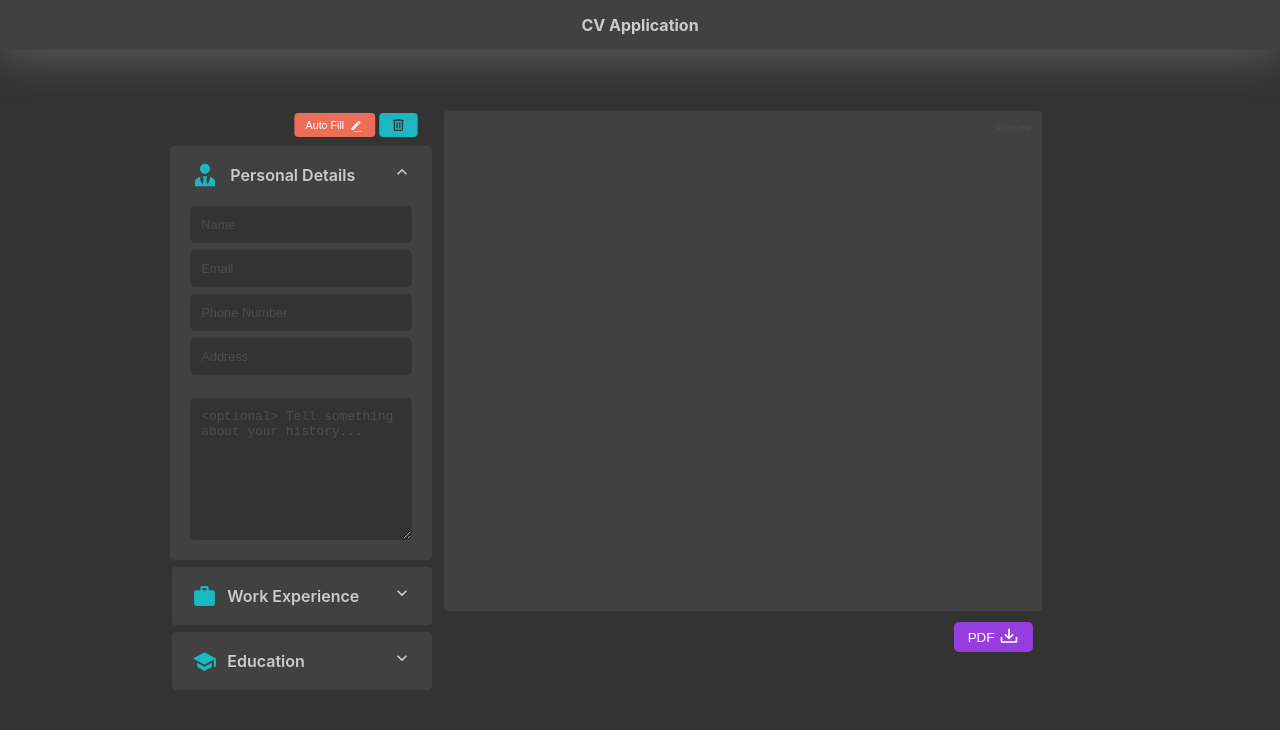
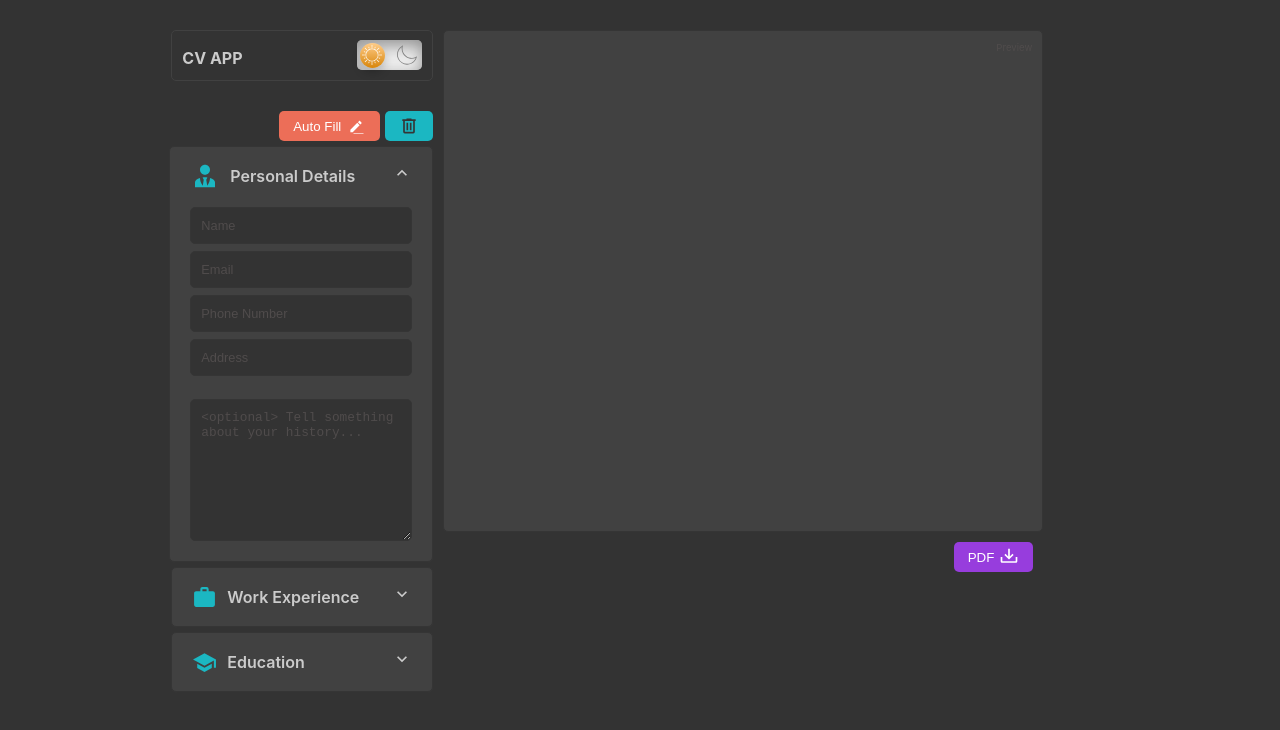
Before and after one commit to maurolps/cv-application, a React (Vite) app: page / in a window 1280 px wide. Shown: the top 730 px of the page. Built offline with nearby package versions, Linux system fonts and the light colour scheme.

Commit message:
Added Dark Mode Component

```diff
--- a/src/App.jsx
+++ b/src/App.jsx
@@ -6,8 +6,8 @@
 import { Preview} from "./components/Preview"
 import { useState } from "react"
 import generatePDF from 'react-to-pdf';
-import { defaultData, exampleData, expData, eduData } from "./components/Data"
-import { svgPersonal, svgExp, svgEdu, svgDownload, svgAutofill, svgTrash }  from './assets/svgs'
+import { defaultData } from "./components/Data"
+import { svgPersonal, svgExp, svgEdu, svgDownload }  from './assets/svgs'
 import './App.css'
 
 const pdfOptions = {
@@ -127,29 +127,19 @@
 
   return (
     <>
-      <header>
-        <Header />
-      </header>
+
       <main>
         <div className="container">
-          <div className="card-actions">
-            <button className="btn-autofill" onClick={() => {
-              setFieldsData(exampleData);
-              setUpdateExp(expData);
-              setUpdateEdu(eduData);
-              setTimeout(() => {
-                const profileImg = document.getElementById('profile-img');
-                profileImg.src = "./src/assets/john-doe.png";
-              }, 300);
-            }}>Auto Fill {svgAutofill}</button>
-            <button onClick={() => {
-              setFieldsData(defaultData);
-              setAddingExp(false);
-              setAddingEdu(false);
-              setUpdateExp(null);
-              setUpdateEdu(null);
-            }}>{svgTrash}</button>
-          </div>
+          <header>
+            <Header
+              setFieldsData={setFieldsData}
+              setUpdateExp={setUpdateExp}
+              setUpdateEdu={setUpdateEdu}
+              setAddingEdu={setAddingEdu}
+              setAddingExp={setAddingExp}
+            />
+          </header>
+
           <LoadCard title="Personal Details"
             svg={svgPersonal}
             component={Personal}
--- a/src/assets/svgs.jsx
+++ b/src/assets/svgs.jsx
@@ -92,4 +92,42 @@
     0 0,0 12,2M13,7H11V11H7V13H11V17H13V13H17V11H13V7Z" />
 </svg>
 
-export { svgPersonal, svgEdu, svgExp, svgArrowDown, svgArrowUp, svgDownload, svgAutofill, svgTrash, svgAdd, svgEdit, svgPhotoEdit }
+const svgMoon = <svg version="1.1" className="moon" xmlns="http://www.w3.org/2000/svg" xmlnsXlink="http://www.w3.org/1999/xlink" x="0px" y="0px"
+viewBox="0 0 49.739 49.739" style={{enableBackground: 'new 0 0 49.739 49.739'}} xmlSpace="preserve">
+<path d="M25.068,48.889c-9.173,0-18.017-5.06-22.396-13.804C-3.373,23.008,1.164,8.467,13.003,1.979l2.061-1.129l-0.615,2.268
+c-1.479,5.459-0.899,11.25,1.633,16.306c2.75,5.493,7.476,9.587,13.305,11.526c5.831,1.939,12.065,1.492,17.559-1.258v0
+c0.25-0.125,0.492-0.258,0.734-0.391l2.061-1.13l-0.585,2.252c-1.863,6.873-6.577,12.639-12.933,15.822
+C32.639,48.039,28.825,48.888,25.068,48.889z M12.002,4.936c-9.413,6.428-12.756,18.837-7.54,29.253
+c5.678,11.34,19.522,15.945,30.864,10.268c5.154-2.582,9.136-7.012,11.181-12.357c-5.632,2.427-11.882,2.702-17.752,0.748
+c-6.337-2.108-11.473-6.557-14.463-12.528C11.899,15.541,11.11,10.16,12.002,4.936z"/></svg>
+
+const svgSun = <svg version="1.1" className="sun" xmlns="http://www.w3.org/2000/svg" xmlnsXlink="http://www.w3.org/1999/xlink" x="0px" y="0px"
+viewBox="0 0 496 496" style={{enableBackground: 'new 0 0 496 496'}} xmlSpace="preserve">
+
+   <rect x="152.994" y="58.921" transform="matrix(0.3827 0.9239 -0.9239 0.3827 168.6176 -118.5145)" width="40.001" height="16"/>
+   <rect x="46.9" y="164.979" transform="matrix(0.9239 0.3827 -0.3827 0.9239 71.29 -12.4346)" width="40.001" height="16"/>
+   <rect x="46.947" y="315.048" transform="matrix(0.9239 -0.3827 0.3827 0.9239 -118.531 50.2116)" width="40.001" height="16"/>
+
+     <rect x="164.966" y="409.112" transform="matrix(-0.9238 -0.3828 0.3828 -0.9238 168.4872 891.7491)" width="16" height="39.999"/>
+
+     <rect x="303.031" y="421.036" transform="matrix(-0.3827 -0.9239 0.9239 -0.3827 50.2758 891.6655)" width="40.001" height="16"/>
+
+     <rect x="409.088" y="315.018" transform="matrix(-0.9239 -0.3827 0.3827 -0.9239 701.898 785.6559)" width="40.001" height="16"/>
+
+     <rect x="409.054" y="165.011" transform="matrix(-0.9239 0.3827 -0.3827 -0.9239 891.6585 168.6574)" width="40.001" height="16"/>
+   <rect x="315.001" y="46.895" transform="matrix(0.9238 0.3828 -0.3828 0.9238 50.212 -118.5529)" width="16" height="39.999"/>
+   <path d="M248,88c-88.224,0-160,71.776-160,160s71.776,160,160,160s160-71.776,160-160S336.224,88,248,88z M248,392
+     c-79.4,0-144-64.6-144-144s64.6-144,144-144s144,64.6,144,144S327.4,392,248,392z"/>
+   <rect x="240" width="16" height="72"/>
+   <rect x="62.097" y="90.096" transform="matrix(0.7071 0.7071 -0.7071 0.7071 98.0963 -40.6334)" width="71.999" height="16"/>
+   <rect y="240" width="72" height="16"/>
+
+     <rect x="90.091" y="361.915" transform="matrix(-0.7071 -0.7071 0.7071 -0.7071 -113.9157 748.643)" width="16" height="71.999"/>
+   <rect x="240" y="424" width="16" height="72"/>
+
+     <rect x="361.881" y="389.915" transform="matrix(-0.7071 -0.7071 0.7071 -0.7071 397.8562 960.6281)" width="71.999" height="16"/>
+   <rect x="424" y="240" width="72" height="16"/>
+   <rect x="389.911" y="62.091" transform="matrix(0.7071 0.7071 -0.7071 0.7071 185.9067 -252.6357)" width="16" height="71.999"/>
+</svg>
+
+export { svgPersonal, svgEdu, svgExp, svgArrowDown, svgArrowUp, svgDownload, svgAutofill, svgTrash, svgAdd, svgEdit, svgPhotoEdit, svgSun, svgMoon }
--- /dev/null
+++ b/src/components/DarkMode.jsx
@@ -0,0 +1,20 @@
+import { svgSun, svgMoon } from "../assets/svgs";
+import '../styles/darkmode.css'
+
+const DarkMode = () => {
+    return (
+        <div className='dark_mode'>
+            <input
+                className='dark_mode_input'
+                type='checkbox'
+                id='darkmode-toggle'
+            />
+            <label className='dark_mode_label' htmlFor='darkmode-toggle'>
+                {svgSun}
+                {svgMoon}
+            </label>
+        </div>
+    );
+};
+
+export default DarkMode;
--- a/src/components/Header.jsx
+++ b/src/components/Header.jsx
@@ -1,9 +1,35 @@
 import "../styles/header.css"
+import DarkMode from "./DarkMode"
+import { svgAutofill, svgTrash }  from '../assets/svgs'
+import { defaultData, exampleData, expData, eduData } from "./Data"
 
-export function Header() {
+export function Header(props) {
+  const {setFieldsData, setUpdateExp, setUpdateEdu, setAddingExp, setAddingEdu} = props;
+
   return (
     <>
-      <p>CV Application</p>
+      <div className="logo">
+        <p>CV APP</p>
+        <DarkMode />
+      </div>
+      <div className="card-actions">
+            <button className="btn-autofill" onClick={() => {
+              setFieldsData(exampleData);
+              setUpdateExp(expData);
+              setUpdateEdu(eduData);
+              setTimeout(() => {
+                const profileImg = document.getElementById('profile-img');
+                profileImg.src = "./src/assets/john-doe.png";
+              }, 300);
+            }}>Auto Fill {svgAutofill}</button>
+            <button onClick={() => {
+              setFieldsData(defaultData);
+              setAddingExp(false);
+              setAddingEdu(false);
+              setUpdateExp(null);
+              setUpdateEdu(null);
+            }}>{svgTrash}</button>
+          </div>
     </>
   )
 }
--- /dev/null
+++ b/src/styles/darkmode.css
@@ -0,0 +1,67 @@
+.dark_mode {
+  margin-top: -25px;
+}
+
+.dark_mode_label {
+  width: 65px;
+  height: 30px;
+  position: relative;
+  display: block;
+  background: #ebebeb;
+  border-radius: 5px;
+  box-shadow: inset 0px 5px 15px rgba(0, 0, 0, 0.4),
+      inset 0px -5px 15px rgba(255, 255, 255, 0.4);
+  cursor: pointer;
+  transition: 0.3s;
+}
+.dark_mode_label:after {
+  content: "";
+  width: 25px;
+  height: 25px;
+  position: absolute;
+  top: 3px;
+  left: 3px;
+  background: linear-gradient(180deg, #ffcc89, #d8860b);
+  border-radius: 180px;
+  box-shadow: 0px 5px 10px rgba(0, 0, 0, 0.2);
+  transition: 0.3s;
+}
+.dark_mode_input {
+  width: 0;
+  height: 0;
+  visibility: hidden;
+}
+.dark_mode_input:checked + .dark_mode_label {
+  background: #242424;
+}
+.dark_mode_input:checked + .dark_mode_label:after {
+  left: 62px;
+  transform: translateX(-100%);
+  background: linear-gradient(180deg, #777, #3a3a3a);
+}
+.dark_mode_label:active:after {
+  width: 30px;
+}
+
+.dark_mode_label svg {
+  position: absolute;
+  width: 20px;
+  top: 5px;
+  z-index: 100;
+}
+.dark_mode_label svg.sun {
+  left: 5px;
+  fill: #fff;
+  transition: 0.3s;
+}
+.dark_mode_label svg.moon {
+  left: 40px;
+  fill: #7e7e7e;
+  transition: 0.3s;
+}
+.dark_mode_input:checked + .dark_mode_label svg.sun {
+  fill: #7e7e7e;
+}
+.dark_mode_input:checked + .dark_mode_label svg.moon {
+  fill: #fff;
+}
--- a/src/styles/header.css
+++ b/src/styles/header.css
@@ -1,12 +1,22 @@
 header {
   width: 100%;
-  height: 50px;
-  background-color: var(--card-background-color);
+  max-width: 240px;
+  background-color: var(--background-color);
   display: flex;
-  justify-content: center;
-  align-items: center;
-  box-shadow: 0px -2px 50px 2px rgba(185, 185, 185, 0.4);
-  margin-bottom: 30px;
+  flex-direction: column;
+  align-items: end;
+  gap: 30px;
+}
+
+header .logo {
+  display: flex;
+  justify-content: space-between;
+  background-color: var(--background-color);
+  align-items: end;
+  width: 100%;
+  border: 1px solid var(--card-background-color);
+  border-radius: 5px;
+  padding: 10px;
 }
 
 header p {
@@ -14,3 +24,13 @@
   font-weight: bolder;
   margin: 0px;
 }
+
+.card-actions {
+  display: flex;
+  align-content: space-between;
+  gap: 5px;
+}
+
+.card-actions button {
+  text-transform: uppercase;
+}
--- a/src/styles/loadCard.css
+++ b/src/styles/loadCard.css
@@ -1,12 +1,4 @@
-.card-actions {
-  display: flex;
-  gap: 5px;
-  scale: 0.8;
-}
 
-.card-actions button {
-  text-transform: uppercase;
-}
 
 .card {
   display: flex;
```
